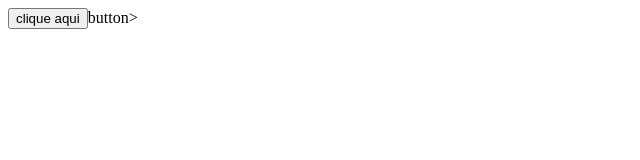
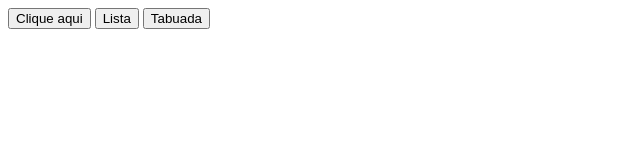
Before and after one commit to carolhaniuc/primeirof_3t, a plain HTML site: page index.html in a window 1280 px wide. Shown: the whole page, without its empty margins (0-640 px from the left). Drawn offline with Linux system fonts and the light colour scheme.

Commit message:
Update index.html

```diff
--- a/index.html
+++ b/index.html
@@ -8,6 +8,10 @@
    <script src="estudo.js"></script>
 </head>
 <body>
-    <button onclick="escreva()">clique aqui</button>button>
+    <button onclick="escreva()">Clique aqui</button>
+
+    <button onclick="mostra()">Lista</button>
+
+    <button onclick="mostratabuada()">Tabuada</button>
 </body>
 </html>
```
